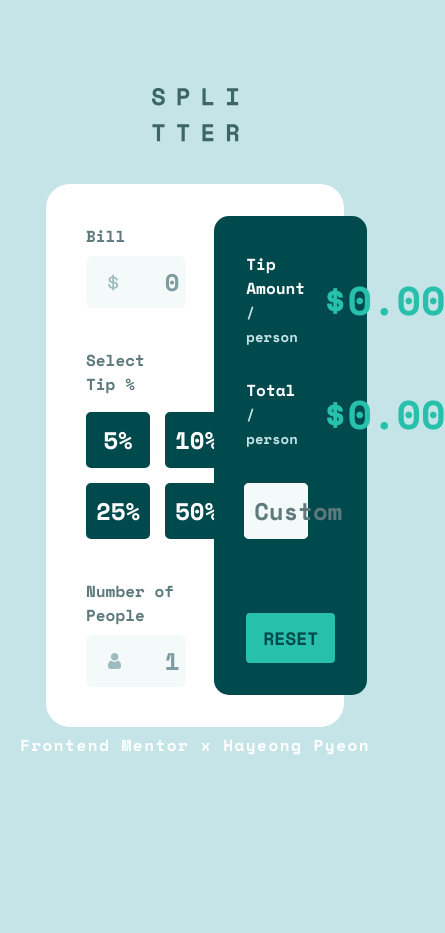
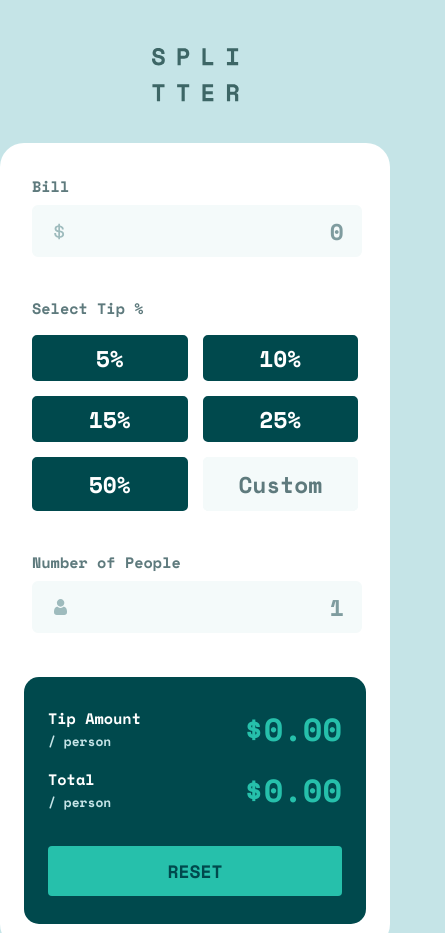
Before and after one commit to hypyeon/portfolio-tipcalculator, a plain HTML site: page index.html in a window 390 px wide. Shown: the top 933 px of the page, 445 px wide, since content can reach past the window. Before the commit the page ends 844 px from the top, so only its background shows below. Drawn offline with nearby package versions, Linux system fonts and the light colour scheme.

Commit message:
added mobile responsive design in css

```diff
--- a/js/script.js
+++ b/js/script.js
@@ -184,5 +184,4 @@ reset.addEventListener('click', () => {
 
     tipAmount.innerHTML = '$0.00';
     totalAmount.innerHTML = '$0.00';
-
 });
--- a/scss/style.scss
+++ b/scss/style.scss
@@ -172,6 +172,9 @@ body {
                     cursor: pointer;
                 }
             }
+            #reset.na {
+                mix-blend-mode: darken;
+            } // couldn't come up with this solution on JS.
         }
     }
 
@@ -189,3 +192,65 @@ body {
     }
 
 }
+
+@media screen and (max-width: 768px) {
+
+    * {
+        font-size: 0.95rem;
+    }
+
+    body {
+        height: fit-content;
+
+        header {
+            margin-top: 48px;
+        }
+
+        main {
+            flex-direction: column;
+            width: auto;
+            border-radius: 24px;
+            padding: 24px;
+
+            #information {
+                width: 100%;
+                #select-tip {
+                    .percentages {
+                        grid-template-columns: repeat(2, 1fr);
+                        grid-auto-columns: minmax(100px, auto);
+                        grid-template-rows: repeat(3, auto);
+                        .percentage {
+                            padding: 4px;
+                        }
+                    }
+                }
+            }
+
+            #calculator {
+                width: auto;
+                margin-top: 36px;
+                padding: 28px 24px 28px 24px;
+                #result {
+                    grid-gap: 0.85rem;
+                    padding-bottom: 32px;
+                    .per {
+                        font-size: 1rem;
+                        span {
+                            font-size: 0.85rem;
+                        }
+                    }
+                    .amount {
+                        font-size: 32px;
+                    }
+                }
+            }
+        }
+        .attribution {
+            padding: 18px 0 20px 0;
+            &, a {
+                letter-spacing: 0.85px;
+            }
+        }
+    }
+
+}
```
Also changed, not shown: scss/style.css, 1 other file.
